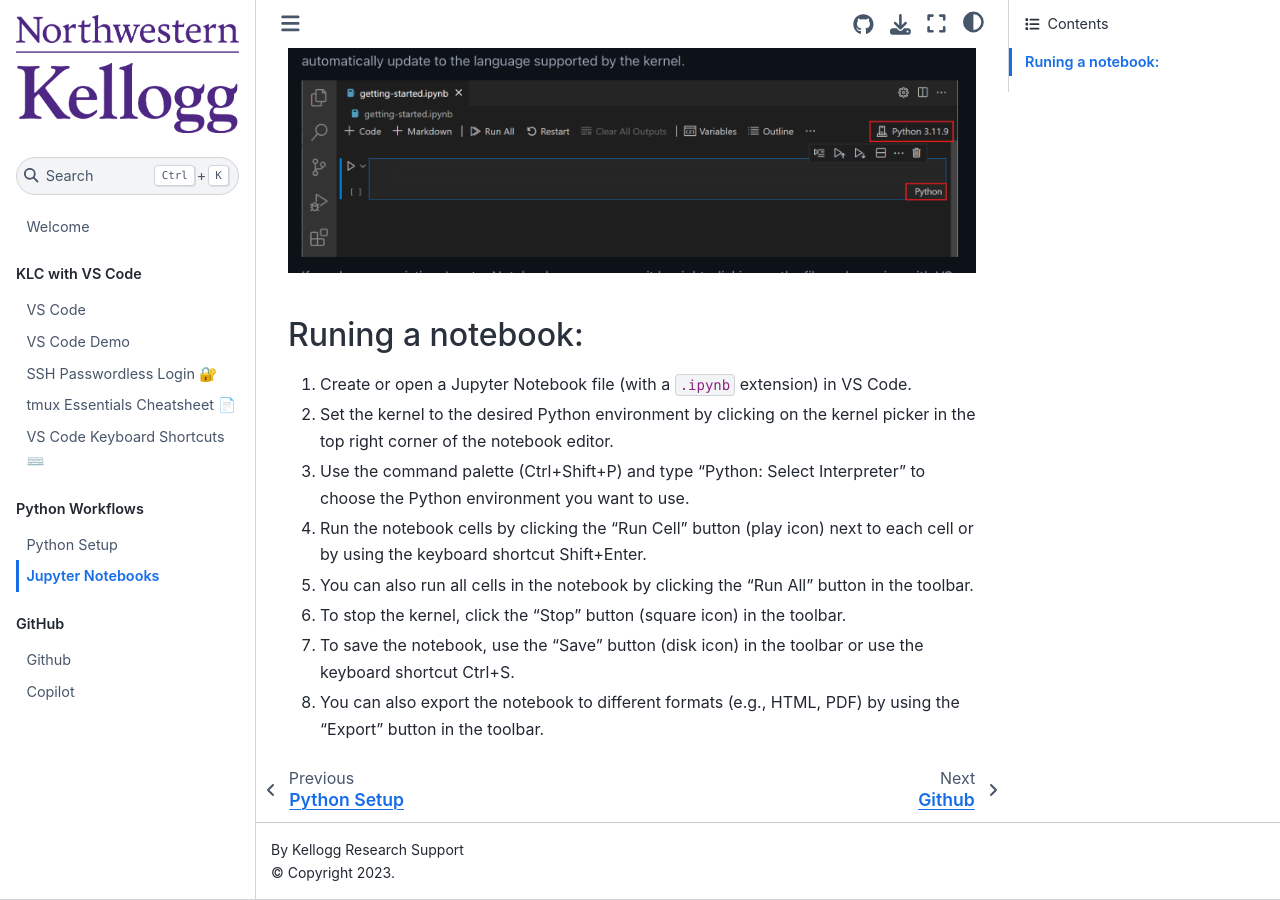
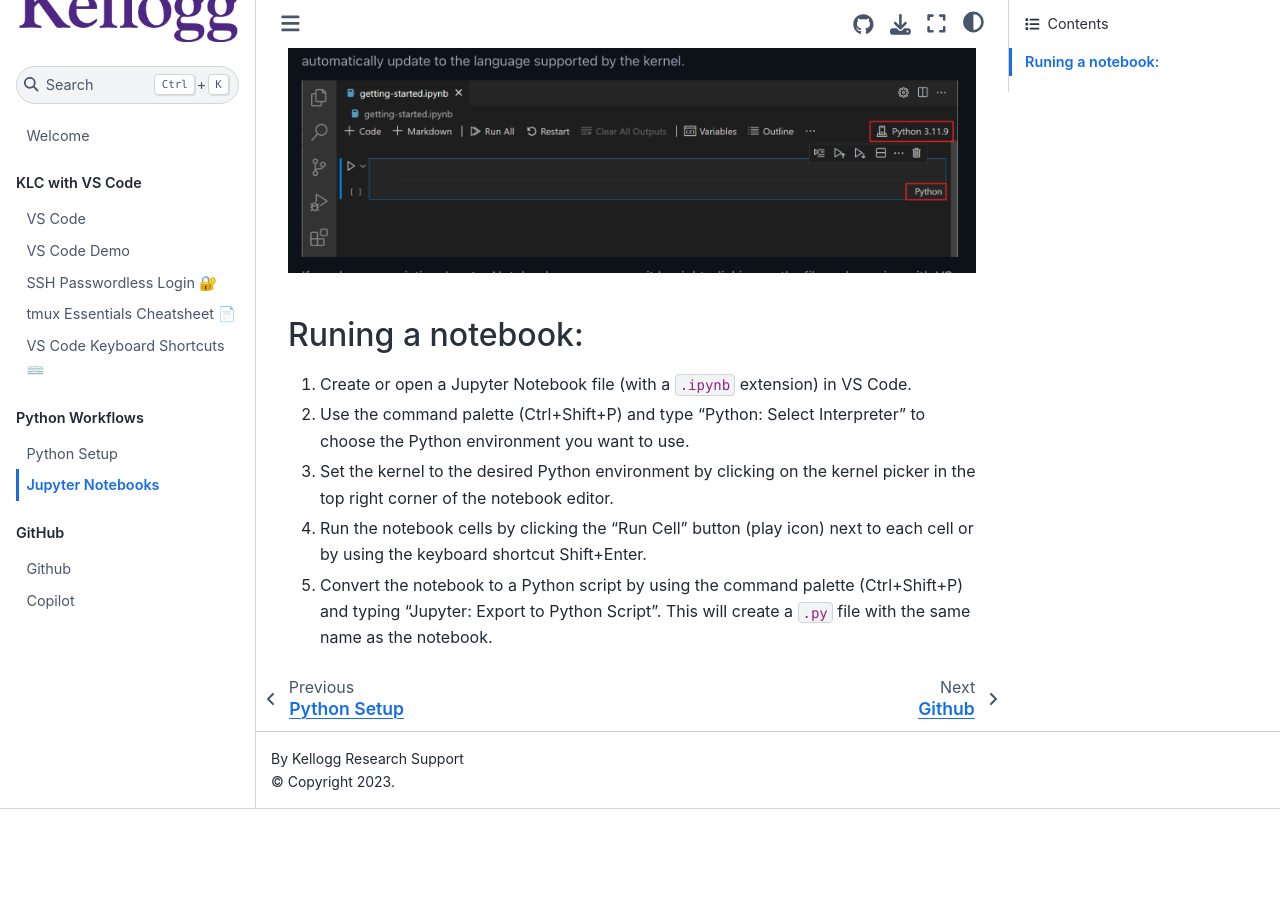
Before and after one commit to rs-kellogg/krs-KLCworkflow-cookbook, a Jupyter Book: the page built from docs/jupyter.md, in a window 1280 px wide and 900 px high, scrolled down 630 px. Built offline with Jupyter Book 1.0.4 settings and Sphinx 7.4.7 and the Sphinx Book theme 1.1.4, drawn with Linux system fonts in a browser that asks for light colours; pages that are not in the unit, such as notebooks, are missing from menus; after the commit the page ends 1439 px from its top, so only the background shows below that.

Commit message:
update to jupyter notebook

```diff
--- a/docs/jupyter.md
+++ b/docs/jupyter.md
@@ -7,10 +7,7 @@
 ## Runing a notebook:
 
 1. Create or open a Jupyter Notebook file (with a `.ipynb` extension) in VS Code.
-2. Set the kernel to the desired Python environment by clicking on the kernel picker in the top right corner of the notebook editor.
-3. Use the command palette (Ctrl+Shift+P) and type "Python: Select Interpreter" to choose the Python environment you want to use.
+2. Use the command palette (Ctrl+Shift+P) and type "Python: Select Interpreter" to choose the Python environment you want to use.
+3. Set the kernel to the desired Python environment by clicking on the kernel picker in the top right corner of the notebook editor.
 4. Run the notebook cells by clicking the "Run Cell" button (play icon) next to each cell or by using the keyboard shortcut Shift+Enter.
-5. You can also run all cells in the notebook by clicking the "Run All" button in the toolbar.
-6. To stop the kernel, click the "Stop" button (square icon) in the toolbar.
-7. To save the notebook, use the "Save" button (disk icon) in the toolbar or use the keyboard shortcut Ctrl+S.
-8. You can also export the notebook to different formats (e.g., HTML, PDF) by using the "Export" button in the toolbar.
+5. Convert the notebook to a Python script by using the command palette (Ctrl+Shift+P) and typing "Jupyter: Export to Python Script". This will create a `.py` file with the same name as the notebook.
```
